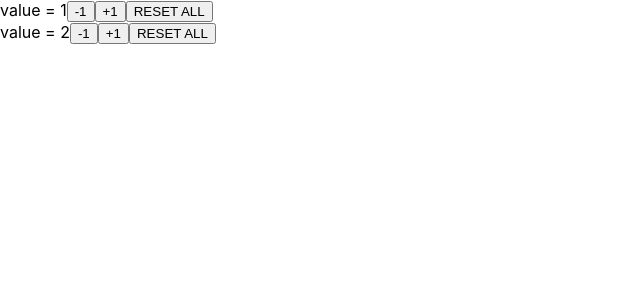
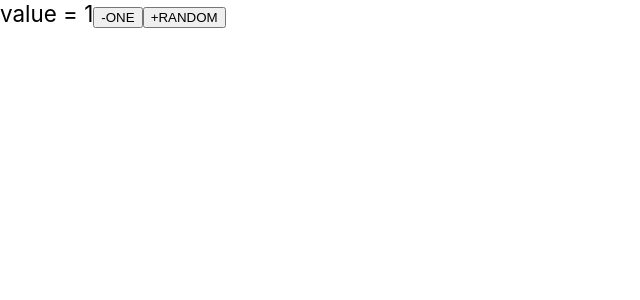
Before and after one commit to tokland/react-playground, a React (Create React App) app: page / in a window 1280 px wide. Shown: the top 300 px of the page, without its empty margins (0-640 px from the left). Built offline with nearby package versions, Linux system fonts and the light colour scheme.

Commit message:
Saving testing code

```diff
--- a/package.json
+++ b/package.json
@@ -11,7 +11,9 @@
         "@types/node": "^16.11.17",
         "@types/react": "^17.0.38",
         "@types/react-dom": "^17.0.11",
+        "fluture": "^14.0.0",
         "lodash": "^4.17.21",
+        "most": "^1.9.0",
         "react": "^17.0.2",
         "react-dom": "^17.0.2",
         "react-scripts": "5.0.0",
--- a/src/App.tsx
+++ b/src/App.tsx
@@ -10,10 +10,8 @@ const App = () => {
 
     return (
         <AppStateProvider>
-            <Counter counterId="counter1" />
-            <Counter counterId="counter2" />
+            <Counter />
         </AppStateProvider>
     );
 };
-
 export default App;
--- a/src/AppReducer.ts
+++ b/src/AppReducer.ts
@@ -1,11 +1,12 @@
-import { Reducer, getActions } from "./StateReducer";
+import { getRandom } from "./Counter";
+import { Dispatcher } from "./StateContext";
+import { Reducer, getActions, IReducer } from "./StateReducer";
 
 /* State */
 
 export interface AppState {
     auth: AuthState;
-    counter1: CounterState;
-    counter2: CounterState;
+    counter: CounterState;
 }
 
 interface AuthState {
@@ -18,14 +19,31 @@ interface SessionState {
 
 interface CounterState {
     value: number;
+    updating: boolean;
 }
 
 /* Reducers */
 
+type ResP<State> = State | Promise<State>;
+type Res<State> = State | Async<State>;
+type Async<State> = (callback: (state: State) => void) => Canceller;
+type Canceller = () => void;
+
 export class CounterReducer extends Reducer<CounterState> {
-    add = (n: number) => ({ value: this.state.value + n });
+    // implements IReducer<CounterReducer> {
+    add = (n: number) => ({ ...this.state, value: this.state.value + n });
     increment = () => this.add(1);
-    reset = () => ({ value: 0 });
+    reset = () => ({ ...this.state, value: 0 });
+    startUpdate = () => ({ ...this.state, updating: true });
+    stopUpdate = () => ({ ...this.state, updating: false });
+
+    *addRandom() {
+        yield this.startUpdate();
+        yield getRandom({ min: 1, max: 10 })
+            .then(num => this.add(num))
+            .catch(() => "what?");
+        yield this.stopUpdate();
+    }
 }
 
 class SessionReducer extends Reducer<SessionState> {
@@ -41,8 +59,7 @@ class AuthReducer extends Reducer<AuthState> {
 export class AppReducer extends Reducer<AppState> {
     static nested = {
         auth: AuthReducer,
-        counter1: CounterReducer,
-        counter2: CounterReducer,
+        counter: CounterReducer,
     };
     reset = () => initialAppState;
 }
@@ -53,10 +70,11 @@ export const app = getActions(AppReducer);
 
 export const initialAppState: AppState = {
     auth: { session: null },
-    counter1: { value: 1 },
-    counter2: { value: 2 },
+    counter: { value: 1, updating: false },
 };
 
+/*
 console.log("reset", app.reset());
 console.log("counter1=3", app.counter1.add(2));
 console.log("session=user1", app.auth.session.login("user1"));
+*/
--- a/src/Counter.tsx
+++ b/src/Counter.tsx
@@ -1,34 +1,48 @@
 import React from "react";
 import { appContext } from "./App";
-import { app } from "./AppReducer";
-import { useContextState } from "./StateContext";
+import { app, AppState } from "./AppReducer";
+import { Dispatcher, useContextState } from "./StateContext";
 
-export const Counter: React.FC<{ counterId: "counter1" | "counter2" }> = React.memo(props => {
-    const { counterId } = props;
-    const [counter, dispatch] = useContextState(appContext, state => state[counterId]);
+function addRandomDispatcher(dispatch: Dispatcher<AppState>) {
+    dispatch(app.counter.startUpdate());
 
-    const increment = React.useCallback(() => {
-        dispatch(app[counterId].increment());
-    }, [counterId, dispatch]);
+    return getRandom().then(num => {
+        dispatch(app.counter.add(num));
+        dispatch(app.counter.stopUpdate());
+    });
+}
 
-    const decrement = React.useCallback(() => {
-        dispatch(app[counterId].add(-1));
-    }, [counterId, dispatch]);
+function CounterComponent() {
+    const [counter, dispatch] = useContextState(appContext, state => state.counter);
 
-    const resetAll = React.useCallback(() => {
-        dispatch(app.reset());
-    }, [dispatch]);
+    const addRandom = React.useCallback(() => addRandomDispatcher(dispatch), [dispatch]);
+    const decrement = React.useCallback(() => dispatch(app.counter.add(-1)), [dispatch]);
+    // const decrement = React.useCallback(() => setState(prev => new Reducer(prev).increment()), [setState]);
+    // const decrement2 = React.useCallback(() => setState(prev => new Reducer(prev).increment()), [setState]);
+    // const [counter, actions] = useMyState(state => state.counter)
+    // actions.increment
 
-    console.debug("Counter:render", props.counterId);
+    console.debug("Counter:render", counter);
 
     return (
         <div>
             <span>value = {counter.value}</span>
-            <button onClick={decrement}>-1</button>
-            <button onClick={increment}>+1</button>
-            <button onClick={resetAll}>RESET ALL</button>
+            <button onClick={decrement}>-ONE</button>
+            <button onClick={addRandom}>+RANDOM</button>
+            <span>{counter.updating ? `[updating]` : ""}</span>
         </div>
     );
-});
+}
 
-Counter.displayName = "Counter";
+export const Counter = React.memo(CounterComponent);
+
+export async function getRandom(
+    options: { min: number; max: number } = { min: 1, max: 10 }
+): Promise<number> {
+    const { min, max } = options;
+    const n = Math.floor(Math.random() * (max - min) + min);
+
+    return new Promise(resolve => {
+        window.setTimeout(() => resolve(n), 2_000);
+    });
+}
--- a/src/StateContext.tsx
+++ b/src/StateContext.tsx
@@ -24,7 +24,9 @@ export function useContextState<State, SelectedState>(
 
     const rerender = useRerender();
 
-    const selection = React.useMemo(() => selector(store.state), [selector, store.state]);
+    const selection = React.useMemo(() => {
+        return selector(store.state);
+    }, [selector, store.state]);
     const selectionRef = useLatestRef(selection);
     const selectorRef = useLatestRef(selector);
 
@@ -54,7 +56,7 @@ export function useContextState<State, SelectedState>(
 
 type Action<State> = { update: (state: State) => State };
 
-type Dispatcher<State> = (action: Action<State>) => void;
+export type Dispatcher<State> = (action: Action<State>) => void;
 
 type StateContext<State> = React.Context<Store<State> | undefined>;
 
@@ -76,8 +78,8 @@ class Store<State> {
     }
 
     setState(newState: State): void {
+        this._state = newState;
         this.listeners.forEach(listener => listener(newState));
-        this._state = newState;
     }
 
     subscribe(listener: Listener<State>): Unsubscriber {
--- a/src/index.css
+++ b/src/index.css
@@ -1,13 +1,12 @@
 body {
-  margin: 0;
-  font-family: -apple-system, BlinkMacSystemFont, 'Segoe UI', 'Roboto', 'Oxygen',
-    'Ubuntu', 'Cantarell', 'Fira Sans', 'Droid Sans', 'Helvetica Neue',
-    sans-serif;
-  -webkit-font-smoothing: antialiased;
-  -moz-osx-font-smoothing: grayscale;
+    margin: 0;
+    font-family: -apple-system, BlinkMacSystemFont, "Segoe UI", "Roboto", "Oxygen", "Ubuntu",
+        "Cantarell", "Fira Sans", "Droid Sans", "Helvetica Neue", sans-serif;
+    -webkit-font-smoothing: antialiased;
+    -moz-osx-font-smoothing: grayscale;
+    font-size: 1.4em;
 }
 
 code {
-  font-family: source-code-pro, Menlo, Monaco, Consolas, 'Courier New',
-    monospace;
+    font-family: source-code-pro, Menlo, Monaco, Consolas, "Courier New", monospace;
 }
--- a/src/index.tsx
+++ b/src/index.tsx
@@ -1,17 +1,6 @@
-import React from 'react';
-import ReactDOM from 'react-dom';
-import './index.css';
-import App from './App';
-import reportWebVitals from './reportWebVitals';
+import React from "react";
+import ReactDOM from "react-dom";
+import "./index.css";
+import App from "./App";
 
-ReactDOM.render(
-  <React.StrictMode>
-    <App />
-  </React.StrictMode>,
-  document.getElementById('root')
-);
-
-// If you want to start measuring performance in your app, pass a function
-// to log results (for example: reportWebVitals(console.log))
-// or send to an analytics endpoint. Learn more: https://bit.ly/CRA-vitals
-reportWebVitals();
+ReactDOM.render(<App />, document.getElementById("root"));
```
Also changed, not shown: 1 other file (tests, documents, lock files or other folders).
